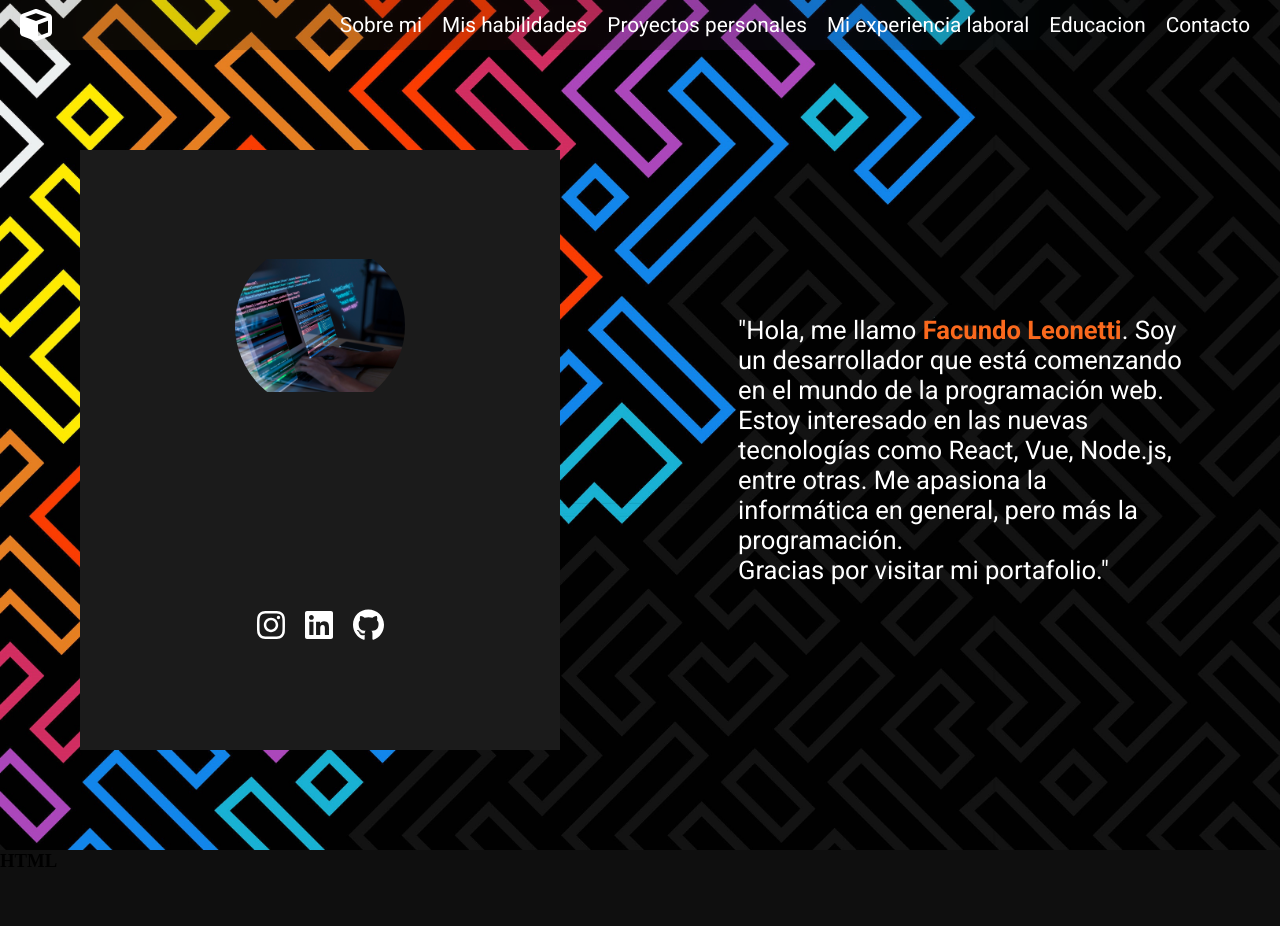
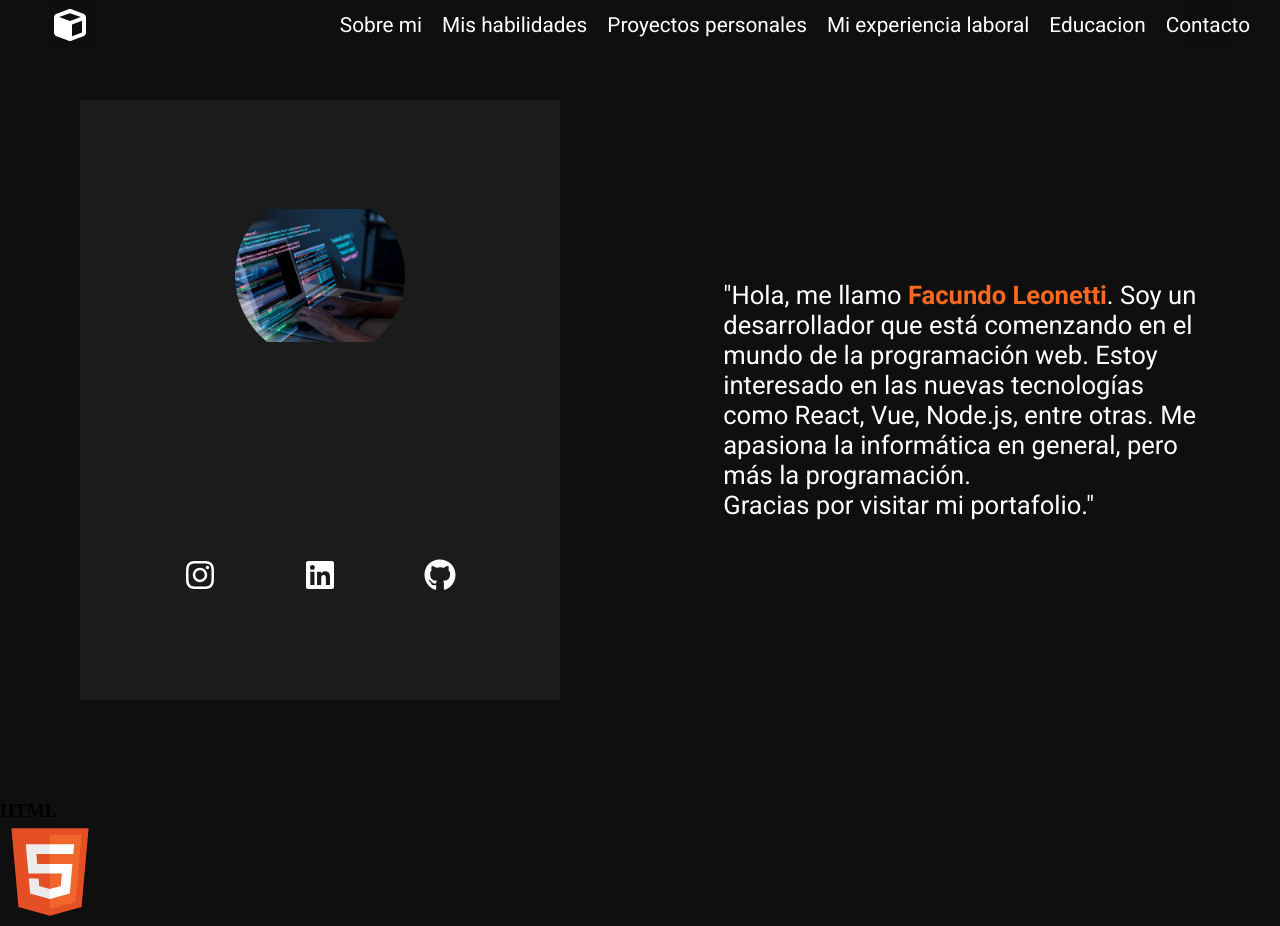
Before and after one commit to Faculeonetti/Programacion, a React (Create React App) app in the folder mi-portfolio/: page / in a window 1280 px wide. Before the commit the page ends 872 px from the top, so only its background shows below. Built offline with nearby package versions, Linux system fonts and the light colour scheme.

Commit message:
Comited changes

```diff
--- a/mi-portfolio/package.json
+++ b/mi-portfolio/package.json
@@ -14,7 +14,7 @@
     "normalize.css": "^8.0.1",
     "react": "^18.2.0",
     "react-dom": "^18.2.0",
-    "react-scripts": "5.0.1",
+    "react-scripts": "^5.0.1",
     "web-vitals": "^2.1.4"
   },
   "scripts": {
@@ -40,5 +40,8 @@
       "last 1 firefox version",
       "last 1 safari version"
     ]
+  },
+  "devDependencies": {
+    "@babel/plugin-proposal-private-property-in-object": "^1.0.0"
   }
 }
--- a/mi-portfolio/src/App.css
+++ b/mi-portfolio/src/App.css
@@ -9,8 +9,5 @@ html{
 }
 
 .section-sobremi{
-  background-image: url('./Images/pattern.jpg');
-  background-size: cover;
-  background-repeat: no-repeat;
-
+  height: 100vh;
 }
--- a/mi-portfolio/src/App.js
+++ b/mi-portfolio/src/App.js
@@ -2,7 +2,6 @@ import './App.css';
 import Navbar from './Components/Navbar';
 import SobreMi from './Components/SobreMi';
 import Mishabilidades from './Components/Mishabilidades';
-
 
 function App() {
   return (
@@ -12,8 +11,7 @@ function App() {
         <SobreMi />
       </section>
       <section>
-        <Mishabilidades
-        nombre="HTML"/>
+        <Mishabilidades />
       </section>
     </div>
   );
--- a/mi-portfolio/src/Components/Mishabilidades.js
+++ b/mi-portfolio/src/Components/Mishabilidades.js
@@ -1,12 +1,13 @@
 import React from 'react';
-
-function Mishabilidades (props){
+import '../Stylesheets/Mishabilidades.css'
+function Mishabilidades (){
   return(
     <div className="contenedor-habilidades">
       <article>
         <h3>
-          {props.nombre}
+          HTML
         </h3>
+        <svg viewBox="0 0 32 32"><path d="m5.902 27.201-2.247-25.201h24.69l-2.25 25.197-10.11 2.803z" fill="#e44f26"/><path d="m16 27.858 8.17-2.265 1.922-21.532h-10.092z" fill="#f1662a"/><path d="m16 13.407h-4.09l-.282-3.165h4.372v-3.091h-.011-7.739l.074.83.759 8.517h6.917z" fill="#ebebeb"/><path d="m16 21.434-.014.004-3.442-.929-.22-2.465h-1.673-1.43l.433 4.852 6.332 1.758.014-.004z" fill="#ebebeb"/><g fill="#fff"><path d="m15.989 13.407v3.091h3.806l-.358 4.009-3.448.93v3.216l6.337-1.757.046-.522.726-8.137.076-.83h-.833z"/><path d="m15.989 7.151v1.92 1.164.007h7.456.01l.062-.694.141-1.567.074-.83z"/></g></svg>
 
       </article>
     </div>
--- /dev/null
+++ b/mi-portfolio/src/Stylesheets/Mishabilidades.css
@@ -0,0 +1,3 @@
+svg{
+  width: 100px;
+}
--- a/mi-portfolio/src/Stylesheets/Navbar.css
+++ b/mi-portfolio/src/Stylesheets/Navbar.css
@@ -71,7 +71,7 @@
   height: 50px;
   padding-left: 20px;
   padding-right: 20px;
-  position: sticky;
+  position: fixed;
   width: 100%;
   top: 0;
   left: 0;
--- a/mi-portfolio/src/Stylesheets/SobreMi.css
+++ b/mi-portfolio/src/Stylesheets/SobreMi.css
@@ -40,8 +40,8 @@
   color: white;
   font-family: Roboto;
   width: 50%;
-  padding: 20px;
 }
+
 .texto-descripcion{
   width: 74%;
   font-size: 1.6rem;
```
Also changed, not shown: 1 other file (tests, documents, lock files or other folders).
